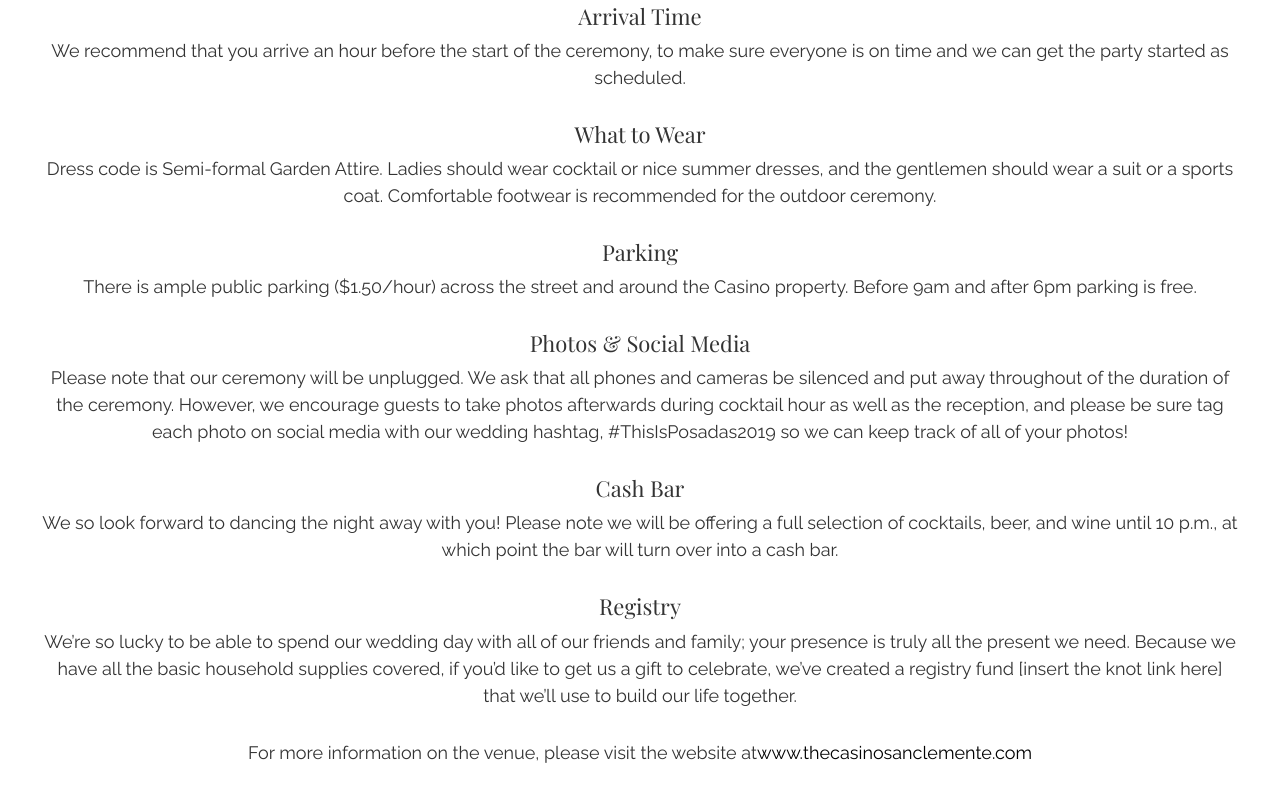
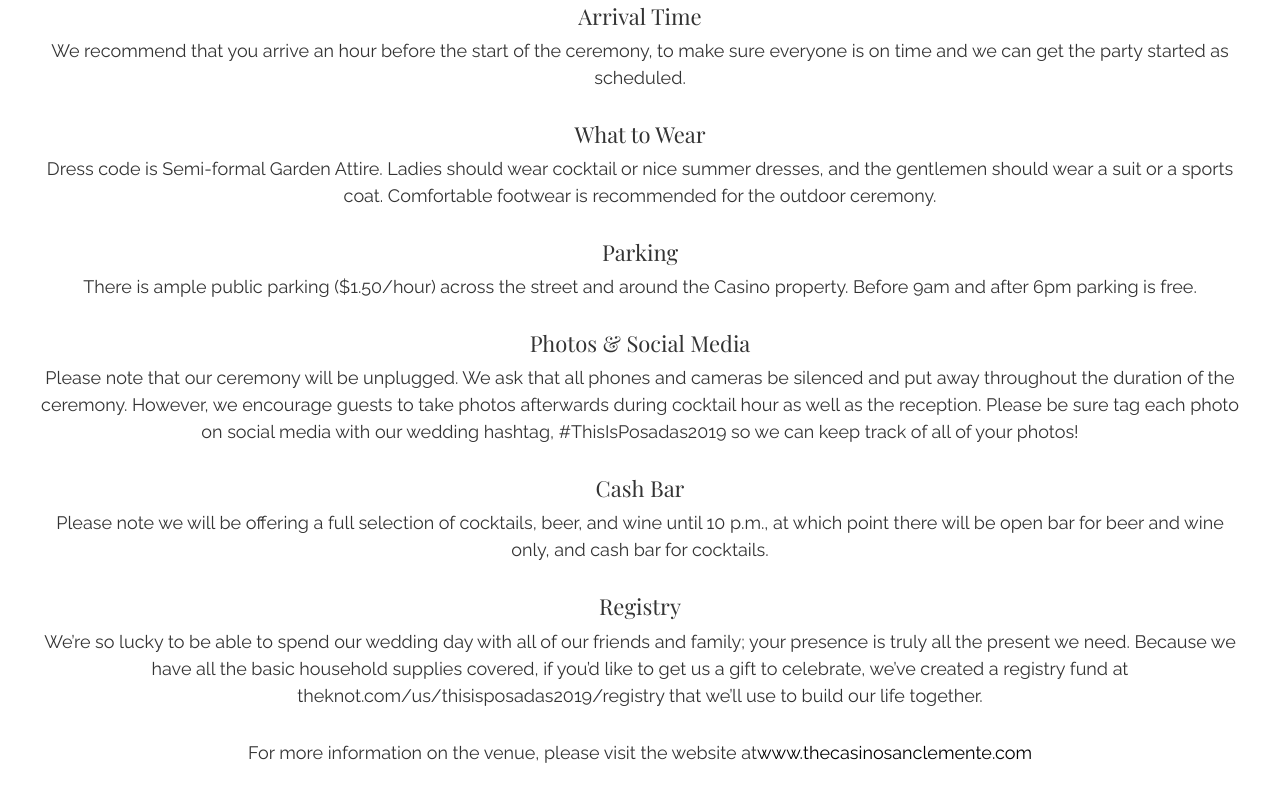
Before and after one commit to mcrisostomo9/posadas, a Gatsby site: page /faqs in a window 1280 px wide. Shown: the part 453-1254 px from the top of the page. Built offline with nearby package versions, Linux system fonts and the light colour scheme; Gatsby itself is replaced by a stand-in of ours.

Commit message:
fix typos in faq page

```diff
--- a/src/pages/faqs.js
+++ b/src/pages/faqs.js
@@ -87,17 +87,16 @@ const faq = [
   {
     question: "Photos & Social Media",
     answer:
-      "Please note that our ceremony will be unplugged. We ask that all phones and cameras be silenced and put away throughout of the duration of the ceremony. However, we encourage guests to take photos afterwards during cocktail hour as well as the reception, and please be sure tag each photo on social media with our wedding hashtag, #ThisIsPosadas2019 so we can keep track of all of your photos!",
+      "Please note that our ceremony will be unplugged. We ask that all phones and cameras be silenced and put away throughout the duration of the ceremony. However, we encourage guests to take photos afterwards during cocktail hour as well as the reception. Please be sure tag each photo on social media with our wedding hashtag, #ThisIsPosadas2019 so we can keep track of all of your photos!",
   },
   {
     question: "Cash Bar",
     answer:
-      "We so look forward to dancing the night away with you! Please note we will be offering a full selection of cocktails, beer, and wine until 10 p.m., at which point the bar will turn over into a cash bar.",
+      "Please note we will be offering a full selection of cocktails, beer, and wine until 10 p.m., at which point there will be open bar for beer and wine only, and cash bar for cocktails.",
   },
   {
     question: "Registry",
-    answer:
-      "We’re so lucky to be able to spend our wedding day with all of our friends and family; your presence is truly all the present we need. Because we have all the basic household supplies covered, if you’d like to get us a gift to celebrate, we’ve created a registry fund [insert the knot link here] that we’ll use to build our life together.",
+    answer: `We’re so lucky to be able to spend our wedding day with all of our friends and family; your presence is truly all the present we need. Because we have all the basic household supplies covered, if you’d like to get us a gift to celebrate, we’ve created a registry fund at theknot.com/us/thisisposadas2019/registry that we’ll use to build our life together.`,
   },
 ];
 
```
